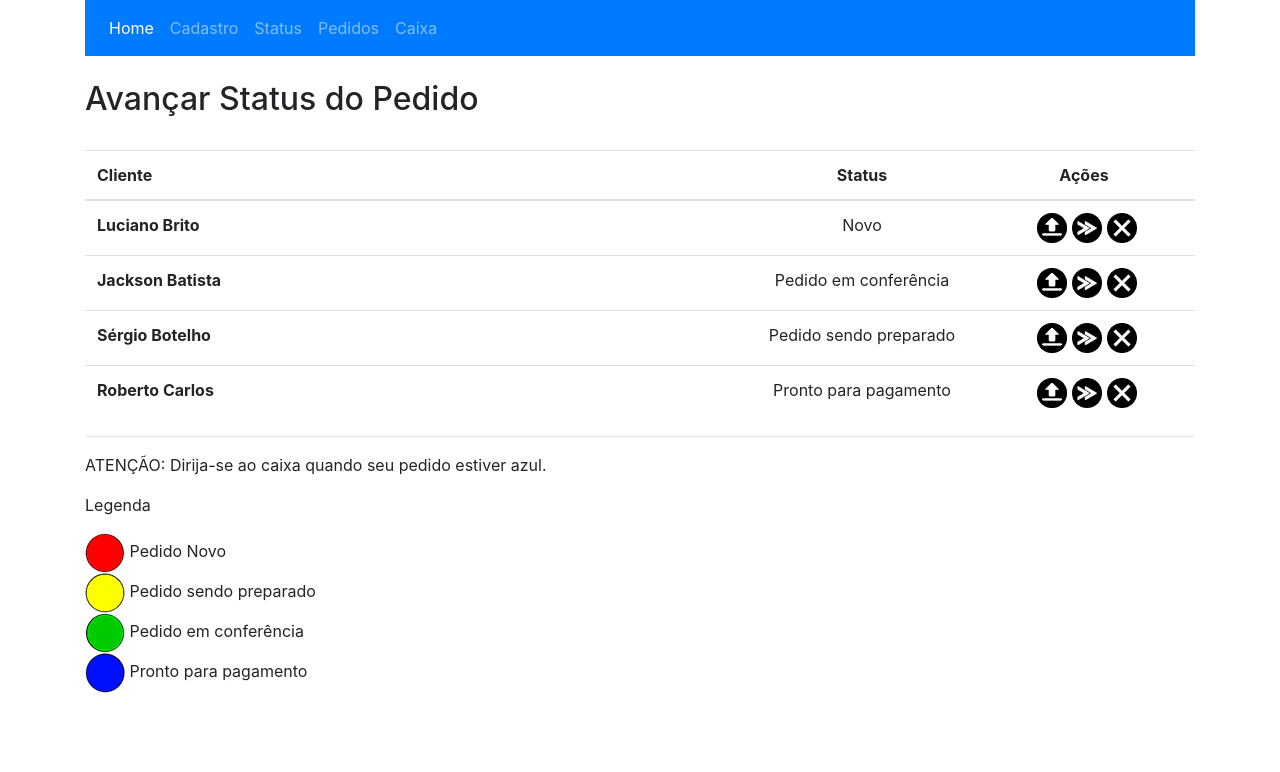
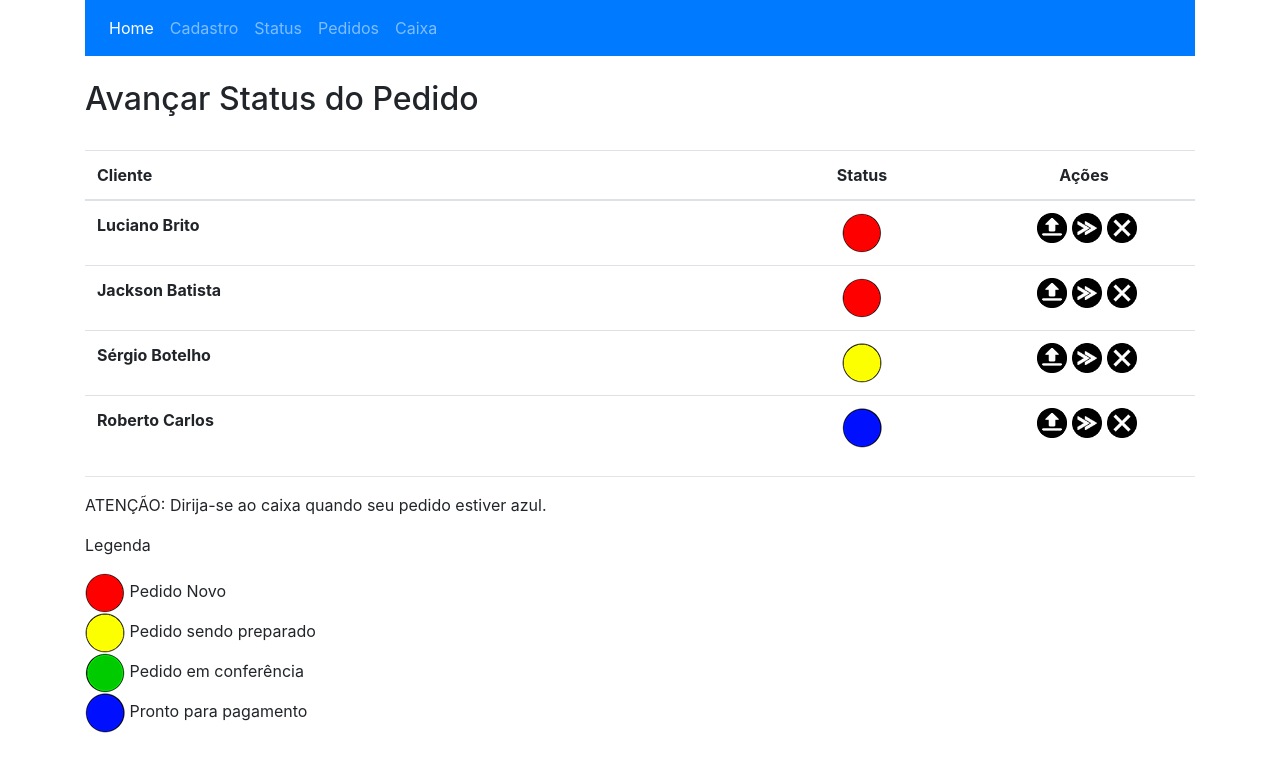
Before and after one commit to lucianobrsts/contolepedidos, a React (Create React App) app: page /status in a window 1280 px wide. Both pictures are taken after a click on the button "Status". Shown: the top 772 px of the page. Built offline with nearby package versions, Linux system fonts and the light colour scheme.

Commit message:
Acrescentado lógica de status no status.

```diff
--- a/src/container/Status.js
+++ b/src/container/Status.js
@@ -5,6 +5,10 @@ import dbjson from '../temp/db.json';
 import carregarPedido from '../img/carregarPedido.png';
 import avancarStatus from '../img/avancarStatus.png';
 import excluirPedido from '../img/excluir.png';
+import bolaVermelha from '../img/bolaVermelha.png';
+import bolaAmarela from '../img/bolaAmarela.png';
+import bolaVerde from '../img/bolaVerde.png';
+import bolaAzul from '../img/bolaAzul.png';
 
 const API_URL = 'http://localhost:3004/status/'
 
@@ -16,6 +20,20 @@ export default class Status extends Component {
 
             }]
         }
+    }
+
+    _corStatus(pedido) {
+        let cor = ''
+        if (pedido.status === 'Novo') {
+            cor = <img src={bolaVermelha} />;
+        } else if (pedido.status === 'Pedido sendo preparado') {
+            cor = <img src={bolaAmarela} />;
+        } else if (pedido.status === 'Pedido em conferência') {
+            cor = <img src={bolaVerde} />;
+        } else if (pedido.status === 'Pronto para pagamento') {
+            cor = <img src={bolaAzul} />;
+        }
+        return cor;
     }
     render() {
         return (
@@ -37,7 +55,7 @@ export default class Status extends Component {
                             return (
                                 < tr key={pedido.id}>
                                     <th scope="row">{pedido.nome}</th>
-                                    <td style={{ textAlign: 'center' }}>{pedido.status}</td>
+                                    <td style={{ textAlign: 'center' }}>{this._corStatus(pedido)}</td>
                                     <td style={{ textAlign: 'center' }}><img src={carregarPedido} style={{ width: '35px', paddingLeft: '5px' }} />
                                         <img src={avancarStatus} style={{ width: '35px', paddingLeft: '5px' }} />
                                         <img src={excluirPedido} style={{ width: '35px', paddingLeft: '5px' }} /></td>
--- a/src/temp/db.json
+++ b/src/temp/db.json
@@ -12,7 +12,7 @@
         "nome": "Jackson Batista",
         "descricao": "Lanterna parati 2010",
         "cpf": "383.059.290-60",
-        "status" : "Pedido em conferência",
+        "status" : "Novo",
         "dataHora" : "30",
         "id": 2
       },
```
